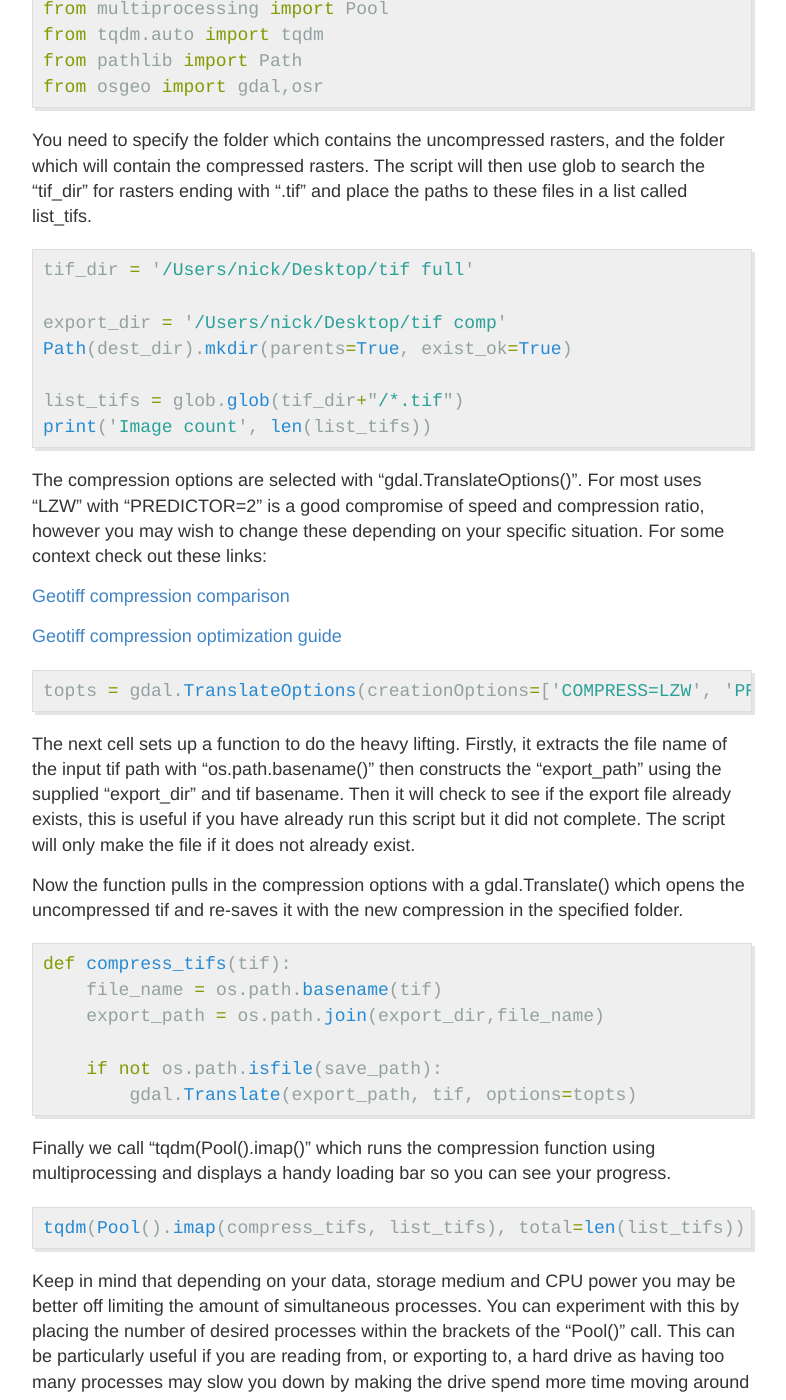
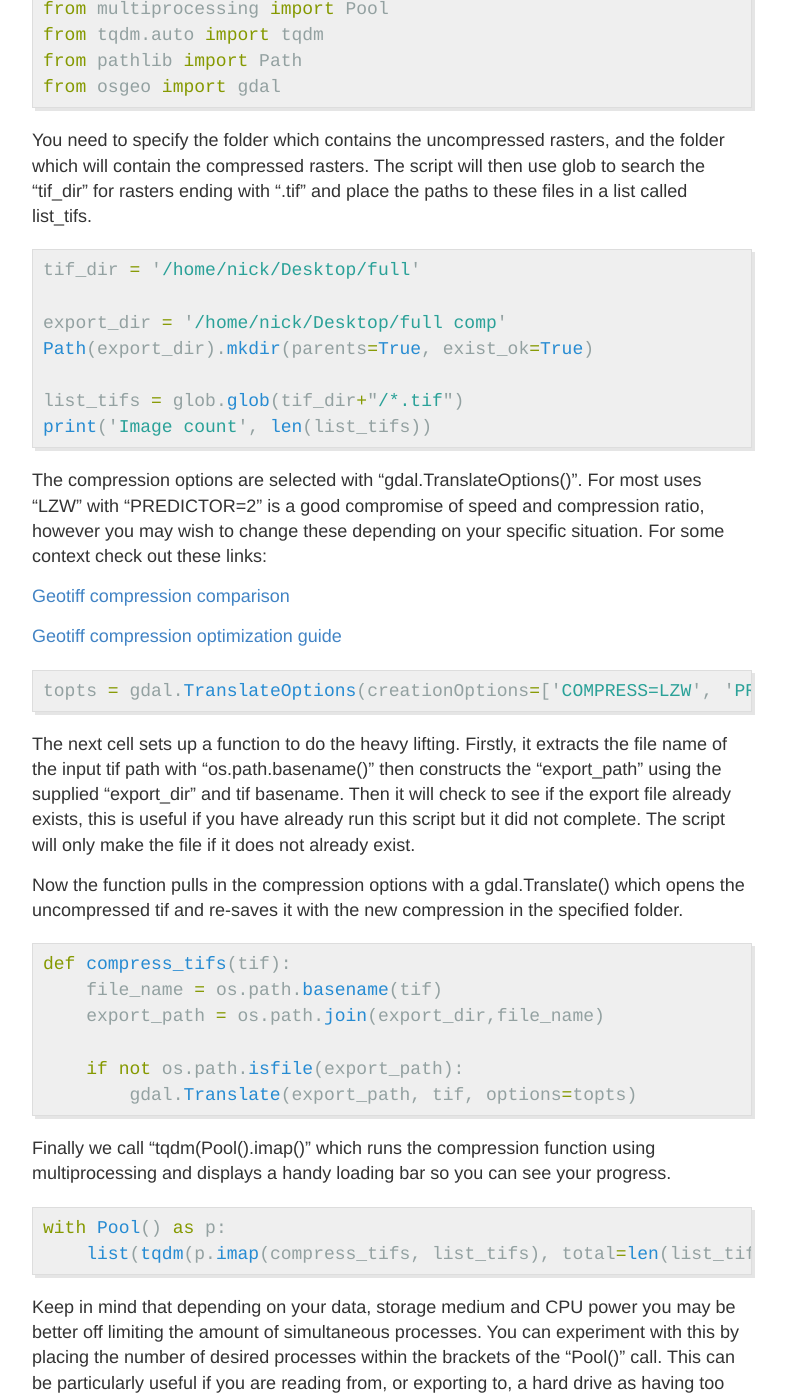
Before and after one commit to DPIRD-DMA/blog, a Jekyll site: the page built from docs/_posts/2021-01-02-Batch-compressing-raster files.md, in a window 1280 px wide and 1400 px high, scrolled down 634 px. Shown: the whole window, without its empty margins (248-1034 px from the left). Built offline with Jekyll 4.4.1, drawn with Linux system fonts in a browser that asks for light colours.

Commit message:
updates blog posts and added notebooks

```diff
--- a/docs/_posts/2021-01-02-Batch-compressing-raster files.md
+++ b/docs/_posts/2021-01-02-Batch-compressing-raster files.md
@@ -14,16 +14,16 @@ import glob
 from multiprocessing import Pool
 from tqdm.auto import tqdm
 from pathlib import Path
-from osgeo import gdal,osr
+from osgeo import gdal
 {% endhighlight %}
 
 You need to specify the folder which contains the uncompressed rasters, and the folder which will contain the compressed rasters. The script will then use glob to search the “tif_dir” for rasters ending with “.tif” and place the paths to these files in a list called list_tifs.
 
 {% highlight python %}
-tif_dir = '/Users/nick/Desktop/tif full'
+tif_dir = '/home/nick/Desktop/full'
 
-export_dir = '/Users/nick/Desktop/tif comp'
-Path(dest_dir).mkdir(parents=True, exist_ok=True)
+export_dir = '/home/nick/Desktop/full comp'
+Path(export_dir).mkdir(parents=True, exist_ok=True)
 
 list_tifs = glob.glob(tif_dir+"/*.tif")
 print('Image count', len(list_tifs))
@@ -49,14 +49,15 @@ def compress_tifs(tif):
     file_name = os.path.basename(tif)
     export_path = os.path.join(export_dir,file_name)
 
-    if not os.path.isfile(save_path):
+    if not os.path.isfile(export_path):
         gdal.Translate(export_path, tif, options=topts)
 {% endhighlight %}
 
 Finally we call “tqdm(Pool().imap()” which runs the compression function using multiprocessing and displays a handy loading bar so you can see your progress.
 
 {% highlight python %}
-tqdm(Pool().imap(compress_tifs, list_tifs), total=len(list_tifs))
+with Pool() as p:
+    list(tqdm(p.imap(compress_tifs, list_tifs), total=len(list_tifs)))
 {% endhighlight %}
 
 Keep in mind that depending on your data, storage medium and CPU power you may be better off limiting the amount of simultaneous processes. You can experiment with this by placing the number of desired processes within the brackets of the “Pool()” call. This can be particularly useful if you are reading from, or exporting to, a hard drive as having too many processes may slow you down by making the drive spend more time moving around to find the location of your data and less time actually reading it.
```
Also changed, not shown: docs/_posts/2020-12-31-Detection-of-corrupt-raster-files-with-python.md (+1 -1 lines), 2 other files.
